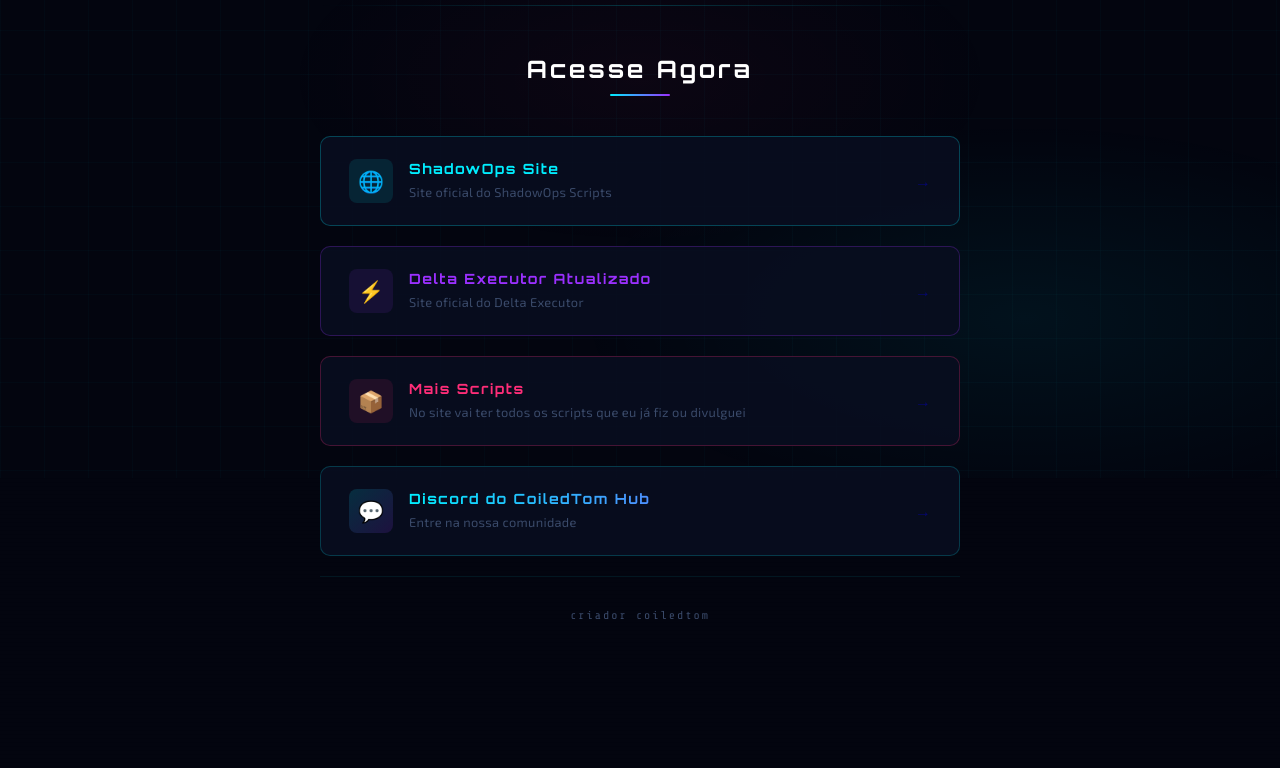
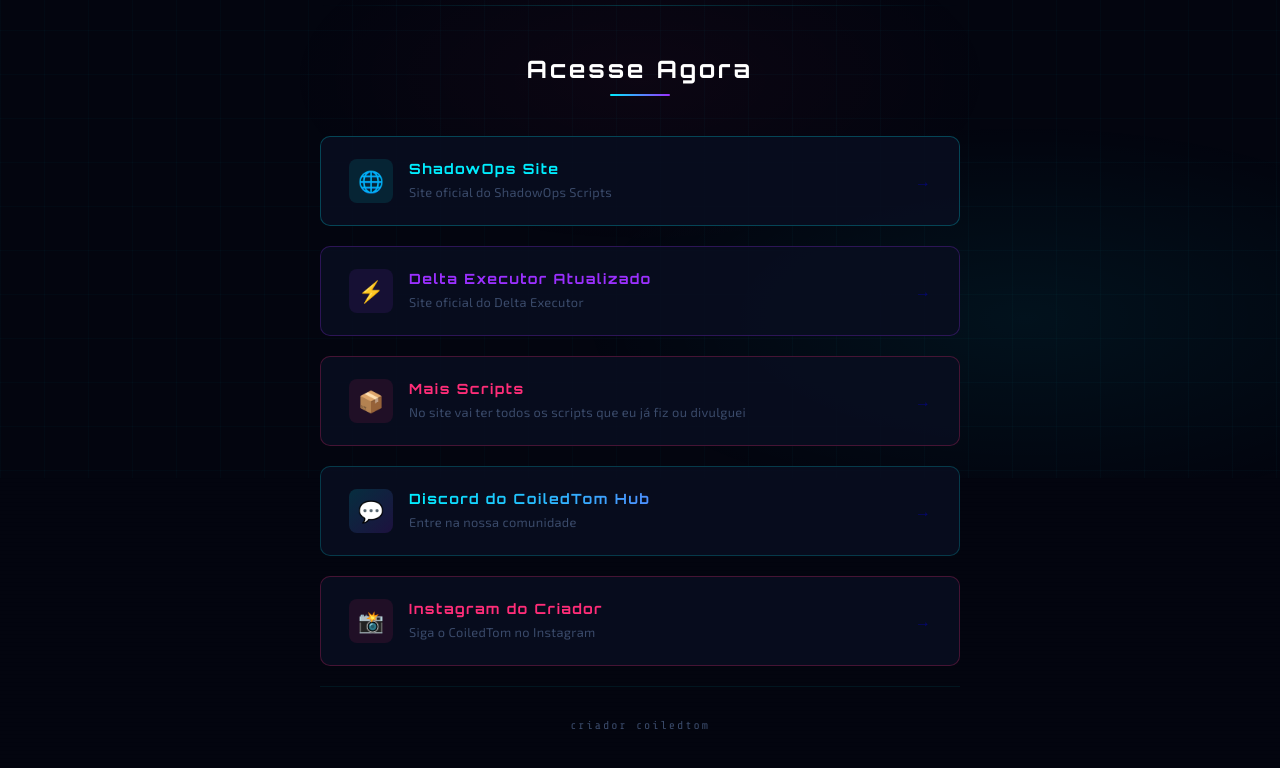
Before and after one commit to CoiledTom/CoiledTom-site-uni, a plain HTML site: page index.html in a window 1280 px wide. Shown: the part 322-1090 px from the top of the page. Before the commit the page ends 1004 px from the top, so only its background shows below. Drawn offline with nearby package versions, Linux system fonts and the light colour scheme.

Commit message:
Add files via upload

```diff
--- a/index.html
+++ b/index.html
@@ -380,6 +380,20 @@
     </a>
   </div>
 
+  <!-- BTN 5 — Instagram -->
+  <div class="btn-card">
+    <a href="https://www.instagram.com/coiledtom1?igsh=MTFybzAzMTNtb2Izdw==" target="_blank" class="btn-link v-pink" onclick="rippleEffect(event)">
+      <div class="btn-inner">
+        <div class="btn-icon">📸</div>
+        <div class="btn-text-wrap">
+          <span class="btn-title">Instagram do Criador</span>
+          <span class="btn-sub">Siga o CoiledTom no Instagram</span>
+        </div>
+        <span class="btn-arrow">→</span>
+      </div>
+    </a>
+  </div>
+
   <!-- FOOTER -->
   <footer>
     criador coiledtom
```
